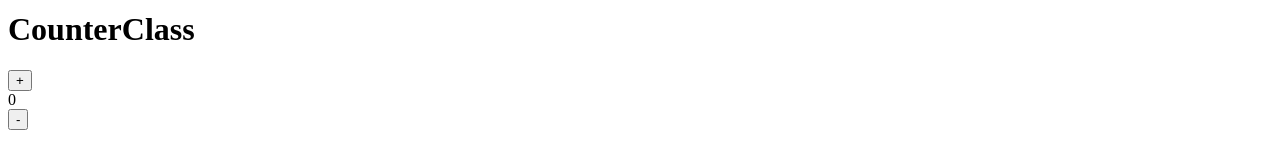
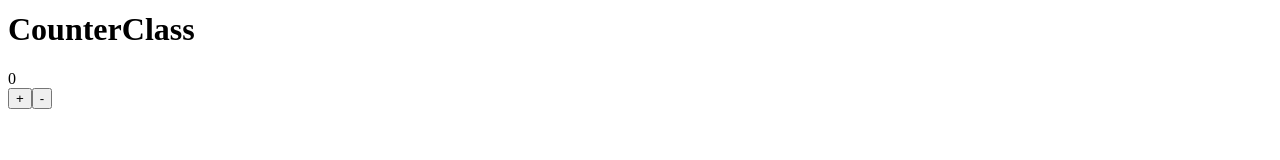
Before and after one commit to mkusztal/react-typescript-widgets, a React (Create React App) app: page / in a window 1280 px wide. Shown: the part 155-315 px from the top of the page. Built offline with nearby package versions, Linux system fonts and the light colour scheme.

Commit message:
Add missing property to CounterClass Component

```diff
--- a/src/App.tsx
+++ b/src/App.tsx
@@ -7,7 +7,7 @@ function App() {
     <div className="App">
       <Counter />
       <hr />
-      <CounterClass />
+      <CounterClass count={0} />
     </div>
   );
 }
--- a/src/components/CounterClass/CounterClass.tsx
+++ b/src/components/CounterClass/CounterClass.tsx
@@ -18,15 +18,19 @@ class CounterClass extends Component<TState, TProps> {
     this.setState({ count: this.state.count + 1 });
   };
   handleDecrease = () => {
-    this.setState({ count: this.state.count - 1 });
+    if (this.state.count === 0) {
+      this.setState({ count: 0 });
+    } else {
+      this.setState({ count: this.state.count - 1 });
+    }
   };
 
   render() {
     return (
       <div>
         <h1>CounterClass</h1>
+        <CounterClassDisplay count={this.state.count} />
         <button onClick={this.handleIncrease}>+</button>
-        <CounterClassDisplay count={this.state.count} />
         <button onClick={this.handleDecrease}>-</button>
       </div>
     );
```
